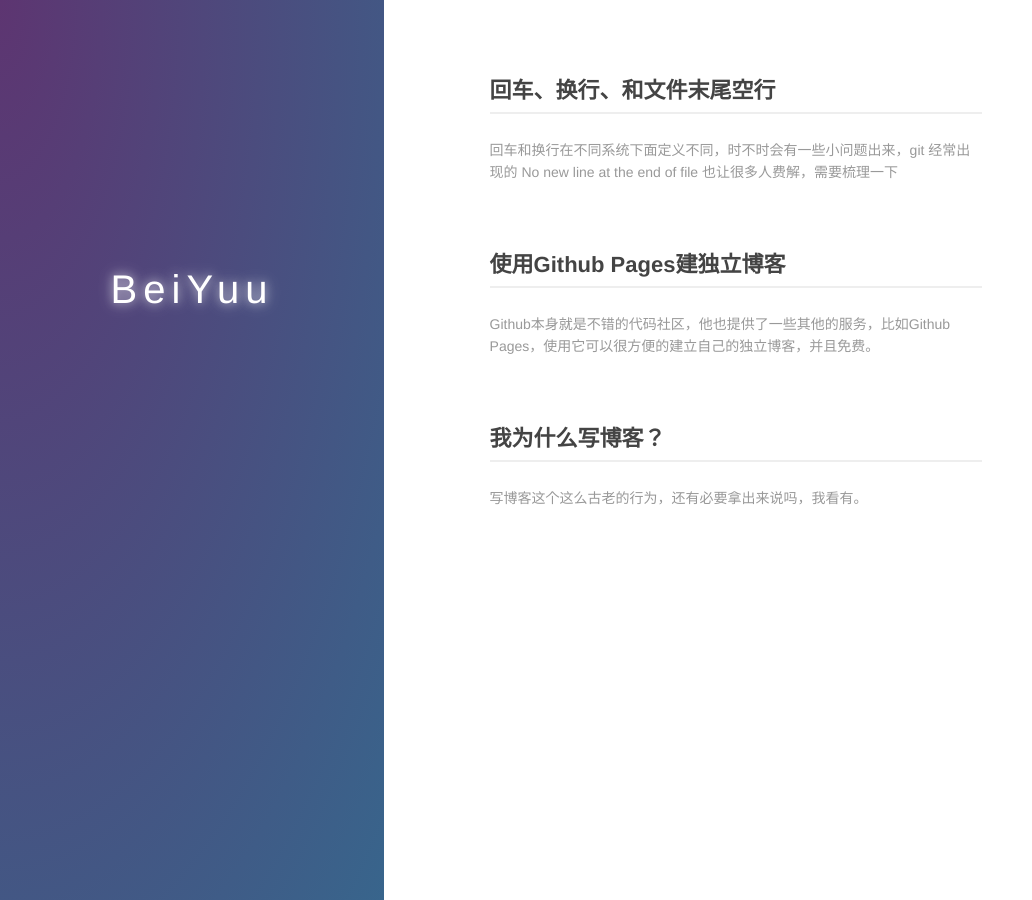
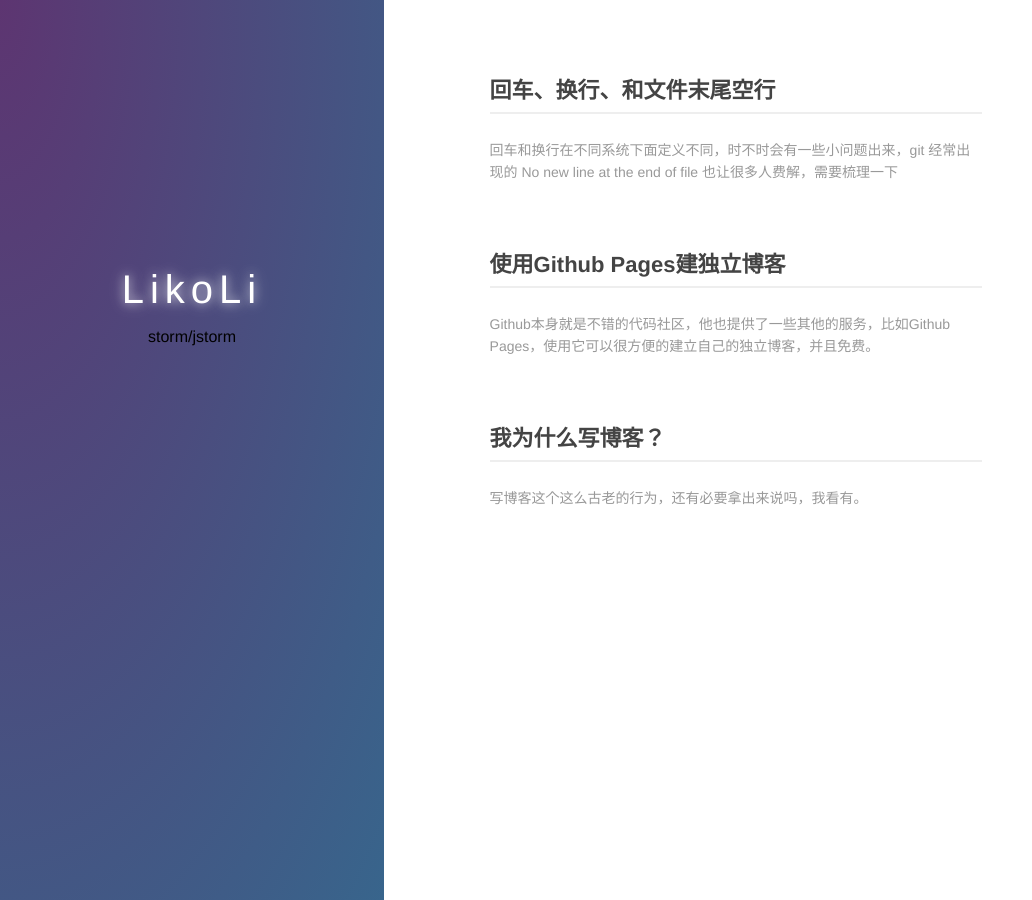
Before and after one commit to LikoLi/blog_temp, a Jekyll site: the page built from index.md, in a window 1280 px wide. Shown: the whole page, without its empty margins (0-1032 px from the left). Built offline with Jekyll 4.4.1, drawn with Linux system fonts in a browser that asks for light colours.

Commit message:
skill
skill

```diff
--- a/index.md
+++ b/index.md
@@ -6,10 +6,10 @@ layout: default
   <div class="index-wrapper">
     <div class="aside">
       <div class="info-card">
-        <h1>BeiYuu</h1>
-        <a href="http://weibo.com/beiyuu/" target="_blank"><img src="http://www.weibo.com/favicon.ico" alt="" width="25"/></a>
-        <a href="http://www.douban.com/people/beiyuu/" target="_blank"><img src="http://www.douban.com/favicon.ico" alt="" width="22"/></a>
-        <a href="http://instagram.com/beiyuu/" target="_blank"><img src="http://d36xtkk24g8jdx.cloudfront.net/bluebar/00c6602/images/ico/favicon.ico" alt="" width="22"/></a>
+        <h1>LikoLi</h1>
+        <ul>
+          <li>storm/jstorm</li>
+        </ul>
       </div>
       <div id="particles-js"></div>
     </div>
```
